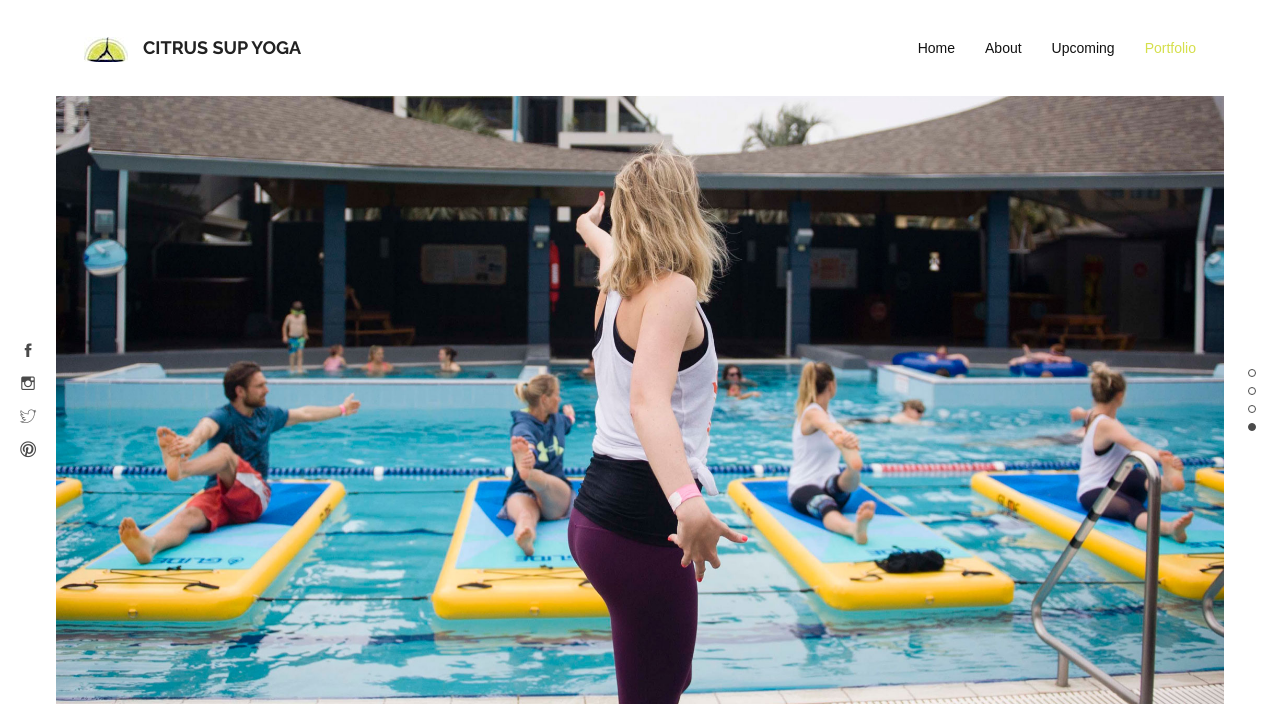
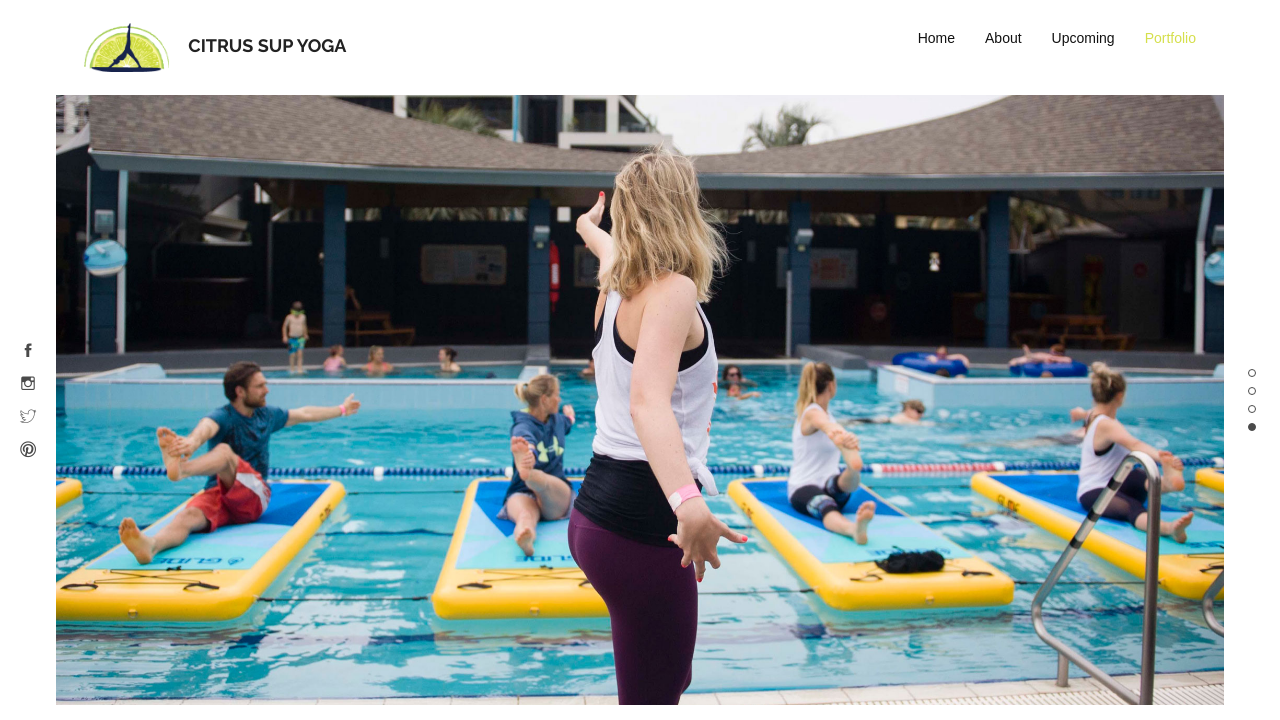
Before and after one commit to juanmanuelarias/Maggie-Webstie, a PHP site: page / in a window 1280 px wide. Shown: the top 720 px of the page. Run offline with PHP 8.4, Linux system fonts and the light colour scheme; some libraries are stand-ins or nearby versions; some web fonts are replaced.

Commit message:
Add new logo with transition

```diff
--- a/public/card.js
+++ b/public/card.js
@@ -16,9 +16,11 @@ function scrollHeader() {
     $(document).on("scroll", function() {
         if ($(document).scrollTop() > 100) {
             $("header").addClass("header-shrink");
+            $(".logo").addClass("logo-small");
         }
         else {
             $("header").removeClass("header-shrink");
+            $(".logo").removeClass("logo-small");
         }
     });
 }
--- a/public/custom.css
+++ b/public/custom.css
@@ -64,10 +64,30 @@
     font-size: 18px;
 }
 
-.header{
-    transition: all 0.4s ease-in-out;
-    height: inherit;
-    padding: 20px 0;
+/* mobile */
+@media (max-width: 767px) {
+    .logo{
+        width: 60px;
+        transition: all 0.4s ease-in-out;
+    }
+}
+
+/* desktop */
+@media (min-width: 768px) {
+    .logo{
+        width: 100px;
+        transition: all 0.4s ease-in-out;
+    }
+
+    .header{
+        transition: all 0.4s ease-in-out;
+        height: inherit;
+        padding: 10px 0;
+    }
+}
+
+.logo-small{
+    width: 60px
 }
 
 .header-shrink{
--- a/public/index.html
+++ b/public/index.html
@@ -99,7 +99,10 @@
         <header class="header">
             <div class="container-fluid">
                 <div class="navbar-header">
-                    <a class="navbar-brand" href="index.html" title="Citrus SUP Yoga"><img src="images/logo.jpg" alt="Citrus SUP Yoga">Citrus SUP Yoga</a>
+                    <a class="navbar-brand" href="index.html" title="Citrus SUP Yoga">
+                        <img class="logo" src="images/logo.png" alt="Citrus SUP Yoga"/>
+                        Citrus SUP Yoga
+                    </a>
                     <button type="button" class="navbar-toggle" id="mobile-nav-btn">
                         <span class="sr-only">Toggle navigation</span>
                         <span class="icon-bar"></span>
```
Also changed, not shown: public/images/logo.png (added), public/images/small-logo.jpg (renamed from public/images/logo.jpg).
